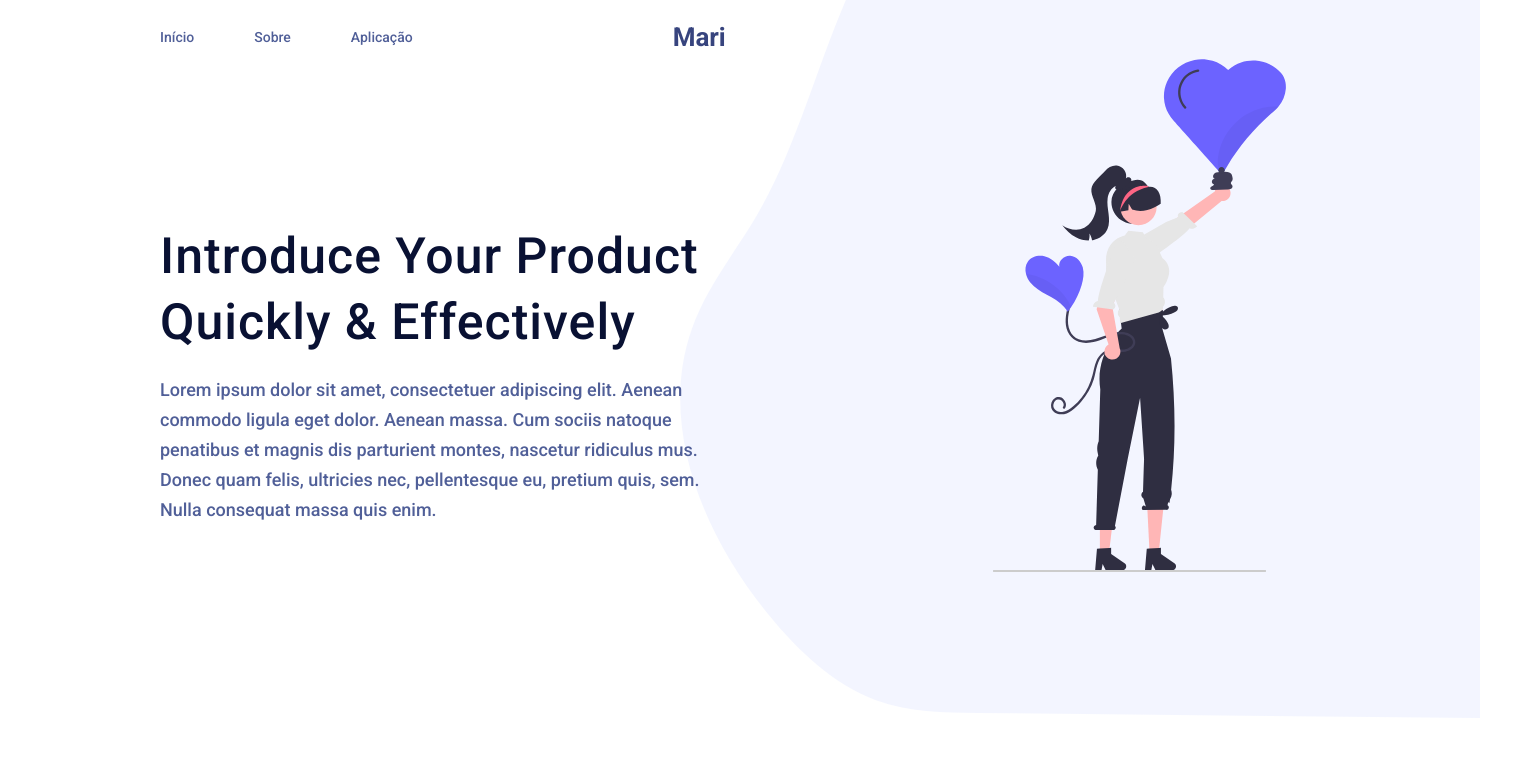
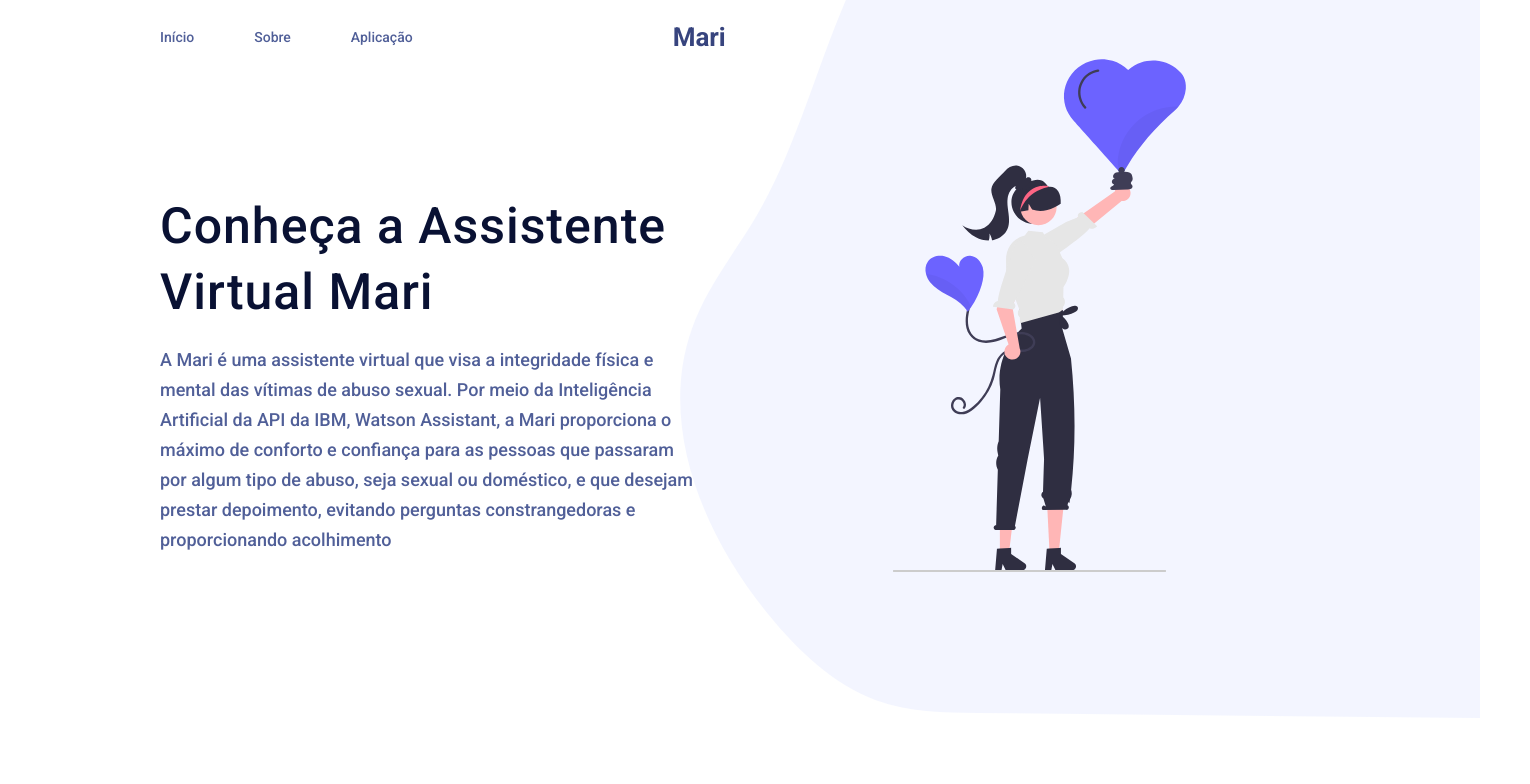
Before and after one commit to devjusan/mari-front, a React (Create React App) app: page / in a window 1280 px wide. Shown: the top 784 px of the page, 1530 px wide, since content can reach past the window. Built offline with nearby package versions, Linux system fonts and the light colour scheme.

Commit message:
feat: changes in texts

```diff
--- a/src/components/background-circle/styles.tsx
+++ b/src/components/background-circle/styles.tsx
@@ -18,6 +18,18 @@ const ImgLogoContainer = styled.div`
   position: absolute;
   top: 12rem;
   right: -5rem;
+
+  @media (max-width: 1300px) {
+    right: 5rem;
+  }
+
+  @media (max-width: 970px) {
+    right: 10rem;
+  }
+
+  @media (max-width: 840px) {
+    display: none;
+  }
 `;
 
 export default { Container, ImgContainer, ImgLogoContainer };
--- a/src/pages/about/index.tsx
+++ b/src/pages/about/index.tsx
@@ -6,7 +6,7 @@ const About: React.FC = () => (
   <Styles.Container>
     <Styles.AsideContent>
       <Styles.TitleContainer>
-        <Styles.Title>Light, Fast & Powerful</Styles.Title>
+        <Styles.Title>Como Utilizar a Assistente Virtual</Styles.Title>
       </Styles.TitleContainer>
       <Styles.TextContainer>
         <Styles.Text>
--- a/src/pages/home/index.tsx
+++ b/src/pages/home/index.tsx
@@ -5,17 +5,16 @@ const Home: React.FC = () => (
   <Styles.Container>
     <Styles.AsideContent>
       <Styles.TitleContainer>
-        <Styles.Title>
-          Introduce Your Product Quickly & Effectively
-        </Styles.Title>
+        <Styles.Title>Conheça a Assistente Virtual Mari</Styles.Title>
       </Styles.TitleContainer>
       <Styles.TextContainer>
         <Styles.Text>
-          Lorem ipsum dolor sit amet, consectetuer adipiscing elit. Aenean
-          commodo ligula eget dolor. Aenean massa. Cum sociis natoque penatibus
-          et magnis dis parturient montes, nascetur ridiculus mus. Donec quam
-          felis, ultricies nec, pellentesque eu, pretium quis, sem. Nulla
-          consequat massa quis enim.
+          A Mari é uma assistente virtual que visa a integridade física e mental
+          das vítimas de abuso sexual. Por meio da Inteligência Artificial da
+          API da IBM, Watson Assistant, a Mari proporciona o máximo de conforto
+          e confiança para as pessoas que passaram por algum tipo de abuso, seja
+          sexual ou doméstico, e que desejam prestar depoimento, evitando
+          perguntas constrangedoras e proporcionando acolhimento
         </Styles.Text>
       </Styles.TextContainer>
     </Styles.AsideContent>
```
